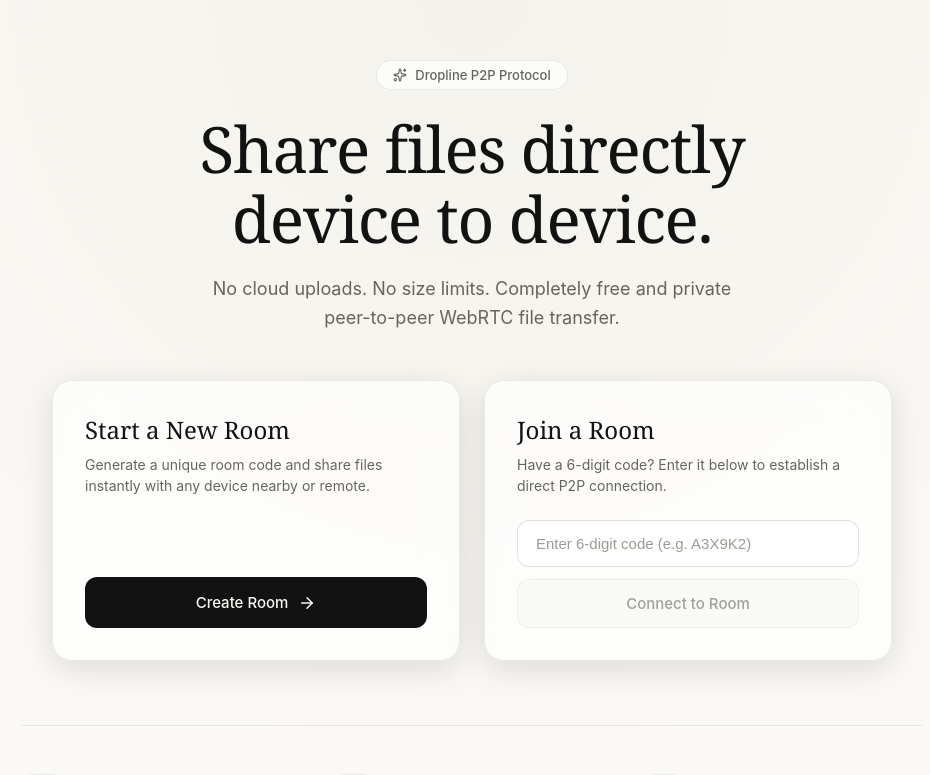
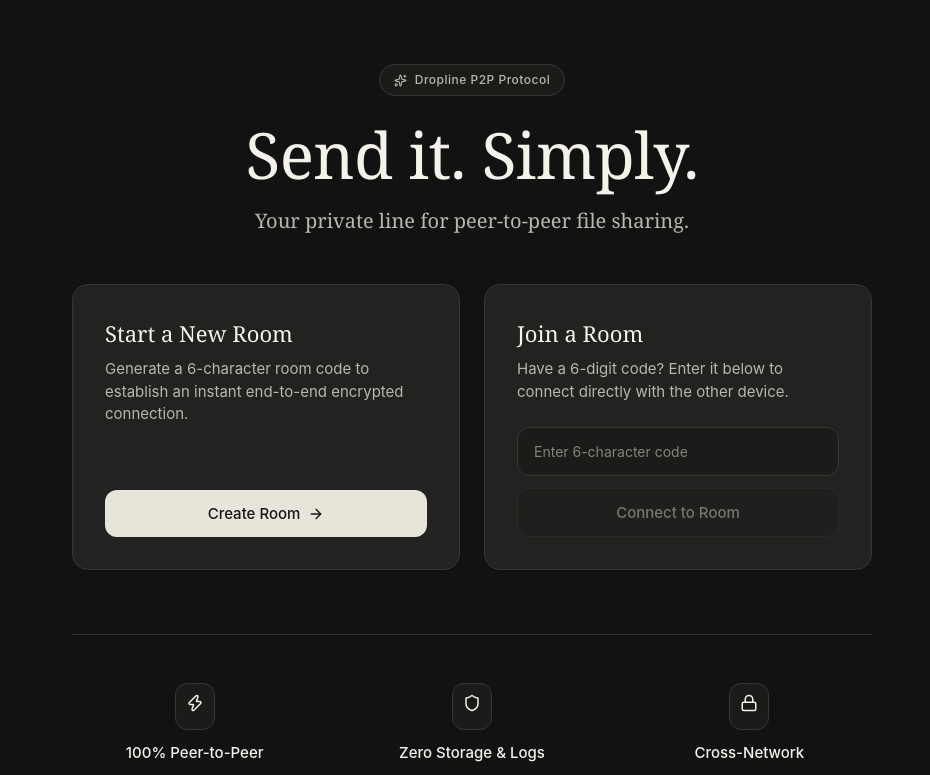
Before and after one commit to AryanSingh2k4/drop-line, a Next.js app: page / in a window 1280 px wide. Shown: the top 775 px of the page, without its empty margins (168-1098 px from the left). Built offline with nearby package versions, Linux system fonts and the light colour scheme.

Commit message:
ui redesign

```diff
--- a/app/globals.css
+++ b/app/globals.css
@@ -1,75 +1,39 @@
 :root {
-  /* Premium Dark / Light Palette */
-  --bg-primary: #0a0a0c;
-  --bg-secondary: #121215;
-  --card-bg: rgba(255, 255, 255, 0.03);
-  --card-border: rgba(255, 255, 255, 0.08);
-  --card-border-hover: rgba(255, 255, 255, 0.16);
+  /* Dark Mode Only Palette */
+  --bg-primary: #121212;
+  --bg-secondary: #1B1B1A;
+  --card-bg: #222220;
+  --text-main: #F4F2EA;
+  --text-muted: #B9B6AC;
+  --text-dim: #85827A;
+  --border: #383733;
+  --button-primary: #E7E4D9;
+  --button-primary-text: #151514;
+  --success: #92B38D;
+  --warning: #D2A45B;
+  --error: #D78379;
 
-  --text-main: #f4f4f6;
-  --text-muted: #8e8d97;
-  --text-dim: #5c5b66;
+  /* Aliases & Helpers */
+  --btn-primary-bg: var(--button-primary);
+  --btn-primary-text: var(--button-primary-text);
+  --btn-secondary-bg: var(--bg-secondary);
+  --btn-secondary-border: var(--border);
+  --btn-secondary-text: var(--text-main);
+  --card-border: var(--border);
+  --input-bg: #1B1B1A;
+  --input-border: var(--border);
+  --input-focus: var(--button-primary);
 
-  --accent-glow: rgba(226, 225, 218, 0.08);
-  --btn-primary-bg: #e2e1da;
-  --btn-primary-text: #0a0a0c;
-  --btn-secondary-bg: rgba(255, 255, 255, 0.05);
-  --btn-secondary-border: rgba(255, 255, 255, 0.12);
-  --btn-secondary-text: #f4f4f6;
+  /* Fonts */
+  --font-serif: Georgia, "Times New Roman", serif;
+  --font-sans: Inter, ui-sans-serif, system-ui, sans-serif;
+  --font-mono: "SFMono-Regular", Consolas, monospace;
 
-  --input-bg: rgba(0, 0, 0, 0.4);
-  --input-border: rgba(255, 255, 255, 0.12);
-  --input-focus: #e2e1da;
-
-  /* Aliases for legacy component compatibility */
-  --surface-base: var(--bg-primary);
-  --surface-elevated: var(--bg-secondary);
-  --surface-card: var(--card-bg);
-  --surface-white: var(--card-bg);
-  --text-primary: var(--text-main);
-  --text-secondary: var(--text-muted);
-  --text-tertiary: var(--text-dim);
-  --border-subtle: var(--card-border);
-  --action-fill: var(--btn-primary-bg);
-
-  /* Typography */
-  --font-serif: 'Anthropic Serif', Georgia, serif;
-  --font-sans: 'Anthropic Sans', -apple-system, BlinkMacSystemFont, 'Segoe UI', Roboto, sans-serif;
-}
-
-@media (prefers-color-scheme: light) {
-  :root {
-    --bg-primary: #faf9f5;
-    --bg-secondary: #f3f2ec;
-    --card-bg: rgba(255, 255, 255, 0.7);
-    --card-border: rgba(0, 0, 0, 0.08);
-    --card-border-hover: rgba(0, 0, 0, 0.16);
-
-    --text-main: #121212;
-    --text-muted: #66645e;
-    --text-dim: #9c9a92;
-
-    --accent-glow: rgba(0, 0, 0, 0.03);
-    --btn-primary-bg: #121212;
-    --btn-primary-text: #faf9f5;
-    --btn-secondary-bg: rgba(0, 0, 0, 0.03);
-    --btn-secondary-border: rgba(0, 0, 0, 0.12);
-    --btn-secondary-text: #121212;
-
-    --input-bg: #ffffff;
-    --input-border: rgba(0, 0, 0, 0.12);
-    --input-focus: #121212;
-
-    --surface-base: var(--bg-primary);
-    --surface-elevated: var(--bg-secondary);
-    --surface-card: var(--card-bg);
-    --surface-white: #ffffff;
-    --text-primary: var(--text-main);
-    --text-secondary: var(--text-muted);
-    --text-tertiary: var(--text-dim);
-    --border-subtle: var(--card-border);
-    --action-fill: var(--btn-primary-bg);
-  }
+  /* Shape Tokens */
+  --radius-sm: 8px;
+  --radius-md: 12px;
+  --radius-lg: 16px;
+  --radius-xl: 24px;
 }
 
 html,
@@ -81,8 +45,11 @@ body {
   background-color: var(--bg-primary);
   color: var(--text-main);
   font-family: var(--font-sans);
+  font-size: 15px;
+  line-height: 1.5;
   -webkit-font-smoothing: antialiased;
   overflow-x: hidden;
+  color-scheme: dark;
 }
 
 * {
@@ -99,6 +66,16 @@ a {
 button {
   border: none;
   background: none;
-  font-family: inherit;
+  font-family: var(--font-sans);
   cursor: pointer;
 }
+
+input, textarea {
+  font-family: var(--font-sans);
+}
+
+@keyframes pulse-dot {
+  0% { transform: scale(0.92); opacity: 0.8; }
+  50% { transform: scale(1.15); opacity: 1; }
+  100% { transform: scale(0.92); opacity: 0.8; }
+}
--- a/app/page.module.css
+++ b/app/page.module.css
@@ -5,13 +5,13 @@
   flex-direction: column;
   align-items: center;
   justify-content: center;
-  padding: 60px 24px;
-  background: radial-gradient(circle at 50% 0%, var(--bg-secondary) 0%, var(--bg-primary) 70%);
+  padding: 64px 24px;
+  background-color: var(--bg-primary);
   box-sizing: border-box;
 }
 
 .heroSection {
-  max-width: 720px;
+  max-width: 680px;
   width: 100%;
   text-align: center;
   margin-bottom: 48px;
@@ -21,32 +21,33 @@
   display: inline-flex;
   align-items: center;
   gap: 8px;
-  padding: 6px 16px;
+  padding: 6px 14px;
   border-radius: 999px;
-  background: var(--card-bg);
-  border: 1px solid var(--card-border);
-  backdrop-filter: blur(12px);
+  background-color: var(--bg-secondary);
+  border: 1px solid var(--border);
   color: var(--text-muted);
-  font-size: 13px;
+  font-size: 12px;
   font-weight: 500;
   margin-bottom: 24px;
+  letter-spacing: 0.5px;
 }
 
 .title {
   font-family: var(--font-serif);
-  font-size: clamp(38px, 6vw, 64px);
-  font-weight: 350;
+  font-size: clamp(48px, 5.5vw, 64px);
+  font-weight: 400;
   line-height: 1.1;
   color: var(--text-main);
-  letter-spacing: -0.02em;
-  margin-bottom: 20px;
+  letter-spacing: -0.01em;
+  margin-bottom: 16px;
 }
 
 .subtitle {
-  font-size: 18px;
-  line-height: 1.6;
+  font-family: var(--font-serif);
+  font-size: 20px;
+  line-height: 1.5;
   color: var(--text-muted);
-  max-width: 540px;
+  max-width: 520px;
   margin: 0 auto;
 }
 
@@ -55,27 +56,24 @@
   display: grid;
   grid-template-columns: repeat(auto-fit, minmax(320px, 1fr));
   gap: 24px;
-  max-width: 840px;
+  max-width: 800px;
   width: 100%;
   margin-bottom: 64px;
 }
 
 .card {
-  background: var(--card-bg);
-  border: 1px solid var(--card-border);
-  border-radius: 20px;
+  background-color: var(--card-bg);
+  border: 1px solid var(--border);
+  border-radius: var(--radius-lg);
   padding: 32px;
-  backdrop-filter: blur(16px);
   display: flex;
   flex-direction: column;
   justify-content: space-between;
-  transition: all 0.25s ease;
-  box-shadow: 0 8px 32px rgba(0, 0, 0, 0.12);
+  transition: border-color 0.2s ease;
 }
 
 .card:hover {
-  border-color: var(--card-border-hover);
-  transform: translateY(-2px);
+  border-color: var(--text-muted);
 }
 
 .cardHeader {
@@ -84,36 +82,37 @@
 
 .cardTitle {
   font-family: var(--font-serif);
-  font-size: 24px;
+  font-size: 22px;
   font-weight: 400;
   color: var(--text-main);
   margin-bottom: 8px;
 }
 
 .cardDesc {
-  font-size: 14px;
+  font-family: var(--font-sans);
+  font-size: 15px;
   color: var(--text-muted);
   line-height: 1.5;
 }
 
 .primaryButton {
   width: 100%;
-  padding: 16px 24px;
-  background: var(--btn-primary-bg);
-  color: var(--btn-primary-text);
-  border-radius: 12px;
+  padding: 14px 24px;
+  background-color: var(--button-primary);
+  color: var(--button-primary-text);
+  border-radius: var(--radius-md);
+  font-family: var(--font-sans);
   font-size: 15px;
   font-weight: 500;
   display: flex;
   align-items: center;
   justify-content: center;
-  gap: 10px;
-  transition: opacity 0.2s ease, transform 0.2s ease;
+  gap: 8px;
+  transition: opacity 0.2s ease;
 }
 
 .primaryButton:hover {
-  opacity: 0.92;
-  transform: scale(0.99);
+  opacity: 0.9;
 }
 
 .formGroup {
@@ -124,12 +123,14 @@
 
 .input {
   width: 100%;
-  padding: 14px 18px;
-  background: var(--input-bg);
+  padding: 14px 16px;
+  background-color: var(--input-bg);
   border: 1px solid var(--input-border);
-  border-radius: 12px;
+  border-radius: var(--radius-md);
   color: var(--text-main);
-  font-size: 15px;
+  font-family: var(--font-mono);
+  font-size: 16px;
+  letter-spacing: 2px;
   outline: none;
   transition: border-color 0.2s ease;
   box-sizing: border-box;
@@ -141,22 +142,26 @@
 
 .input::placeholder {
   color: var(--text-dim);
+  font-family: var(--font-sans);
+  letter-spacing: normal;
+  font-size: 14px;
 }
 
 .secondaryButton {
   width: 100%;
   padding: 14px 20px;
-  background: var(--btn-secondary-bg);
+  background-color: var(--btn-secondary-bg);
   border: 1px solid var(--btn-secondary-border);
   color: var(--btn-secondary-text);
-  border-radius: 12px;
+  border-radius: var(--radius-md);
+  font-family: var(--font-sans);
   font-size: 15px;
   font-weight: 500;
-  transition: all 0.2s ease;
+  transition: background-color 0.2s ease;
 }
 
 .secondaryButton:hover:not(:disabled) {
-  background: rgba(255, 255, 255, 0.08);
+  background-color: var(--border);
 }
 
 .secondaryButton:disabled {
@@ -169,34 +174,37 @@
   display: grid;
   grid-template-columns: repeat(3, 1fr);
   gap: 32px;
-  max-width: 900px;
+  max-width: 800px;
   width: 100%;
-  border-top: 1px solid var(--card-border);
+  border-top: 1px solid var(--border);
   padding-top: 48px;
 }
 
 .featureItem {
   display: flex;
   flex-direction: column;
-  align-items: flex-start;
+  align-items: center;
+  text-align: center;
   gap: 12px;
 }
 
 .featureIcon {
   padding: 10px;
-  border-radius: 12px;
-  background: var(--card-bg);
-  border: 1px solid var(--card-border);
+  border-radius: var(--radius-md);
+  background-color: var(--bg-secondary);
+  border: 1px solid var(--border);
   color: var(--text-main);
 }
 
 .featureTitle {
+  font-family: var(--font-sans);
   font-size: 15px;
   font-weight: 500;
   color: var(--text-main);
 }
 
 .featureDesc {
+  font-family: var(--font-sans);
   font-size: 13px;
   color: var(--text-muted);
   line-height: 1.5;
--- a/app/page.tsx
+++ b/app/page.tsx
@@ -38,15 +38,15 @@ export default function Home() {
       {/* Hero Header */}
       <section className={styles.heroSection}>
         <div className={styles.badge}>
-          <Sparkles size={14} />
+          <Sparkles size={13} />
           <span>Dropline P2P Protocol</span>
         </div>
 
         <h1 className={styles.title}>
-          Share files directly<br />device to device.
+          Send it. Simply.
         </h1>
         <p className={styles.subtitle}>
-          No cloud uploads. No size limits. Completely free and private peer-to-peer WebRTC file transfer.
+          Your private line for peer-to-peer file sharing.
         </p>
       </section>
 
@@ -57,11 +57,11 @@ export default function Home() {
           <div className={styles.cardHeader}>
             <h2 className={styles.cardTitle}>Start a New Room</h2>
             <p className={styles.cardDesc}>
-              Generate a unique room code and share files instantly with any device nearby or remote.
+              Generate a 6-character room code to establish an instant end-to-end encrypted connection.
             </p>
           </div>
           <button className={styles.primaryButton} onClick={handleCreateRoom}>
-            Create Room <ArrowRight size={18} />
+            Create Room <ArrowRight size={16} />
           </button>
         </div>
 
@@ -70,13 +70,13 @@ export default function Home() {
           <div className={styles.cardHeader}>
             <h2 className={styles.cardTitle}>Join a Room</h2>
             <p className={styles.cardDesc}>
-              Have a 6-digit code? Enter it below to establish a direct P2P connection.
+              Have a 6-digit code? Enter it below to connect directly with the other device.
             </p>
           </div>
           <form onSubmit={handleJoinRoom} className={styles.formGroup}>
             <input
               type="text"
-              placeholder="Enter 6-digit code (e.g. A3X9K2)"
+              placeholder="Enter 6-character code"
               className={styles.input}
               value={roomCode}
               onChange={(e) => setRoomCode(e.target.value.toUpperCase())}
@@ -97,31 +97,31 @@ export default function Home() {
       <section className={styles.featuresGrid}>
         <div className={styles.featureItem}>
           <div className={styles.featureIcon}>
-            <Zap size={20} />
+            <Zap size={18} />
           </div>
           <h3 className={styles.featureTitle}>100% Peer-to-Peer</h3>
           <p className={styles.featureDesc}>
-            Data transfers directly between browsers over encrypted WebRTC channels without touching any cloud storage.
+            Data transfers directly between browsers over WebRTC channels without touching any cloud servers.
           </p>
         </div>
 
         <div className={styles.featureItem}>
           <div className={styles.featureIcon}>
-            <Shield size={20} />
+            <Shield size={18} />
           </div>
-          <h3 className={styles.featureTitle}>Zero Logs & Storage</h3>
+          <h3 className={styles.featureTitle}>Zero Storage & Logs</h3>
           <p className={styles.featureDesc}>
-            Your files never leave your device memory. Once the room session ends, all connection metadata vanishes.
+            Files exist only in device memory during transfer. Once the session ends, metadata vanishes.
           </p>
         </div>
 
         <div className={styles.featureItem}>
           <div className={styles.featureIcon}>
-            <Lock size={20} />
+            <Lock size={18} />
           </div>
           <h3 className={styles.featureTitle}>Cross-Network</h3>
           <p className={styles.featureDesc}>
-            Seamlessly connect devices across different Wi-Fi networks, mobile data, or strict firewalls with STUN/TURN traversal.
+            Connect devices across different Wi-Fi networks, mobile data, or strict firewalls seamlessly.
           </p>
         </div>
       </section>
```
Also changed, not shown: app/room/[code]/page.tsx (+35 -31 lines), components/FileCard.tsx (+24 -23 lines), components/FileDropZone.tsx (+15 -16 lines), components/PeerStatus.tsx (+15 -27 lines), components/TextShareZone.tsx (+42 -41 lines).
